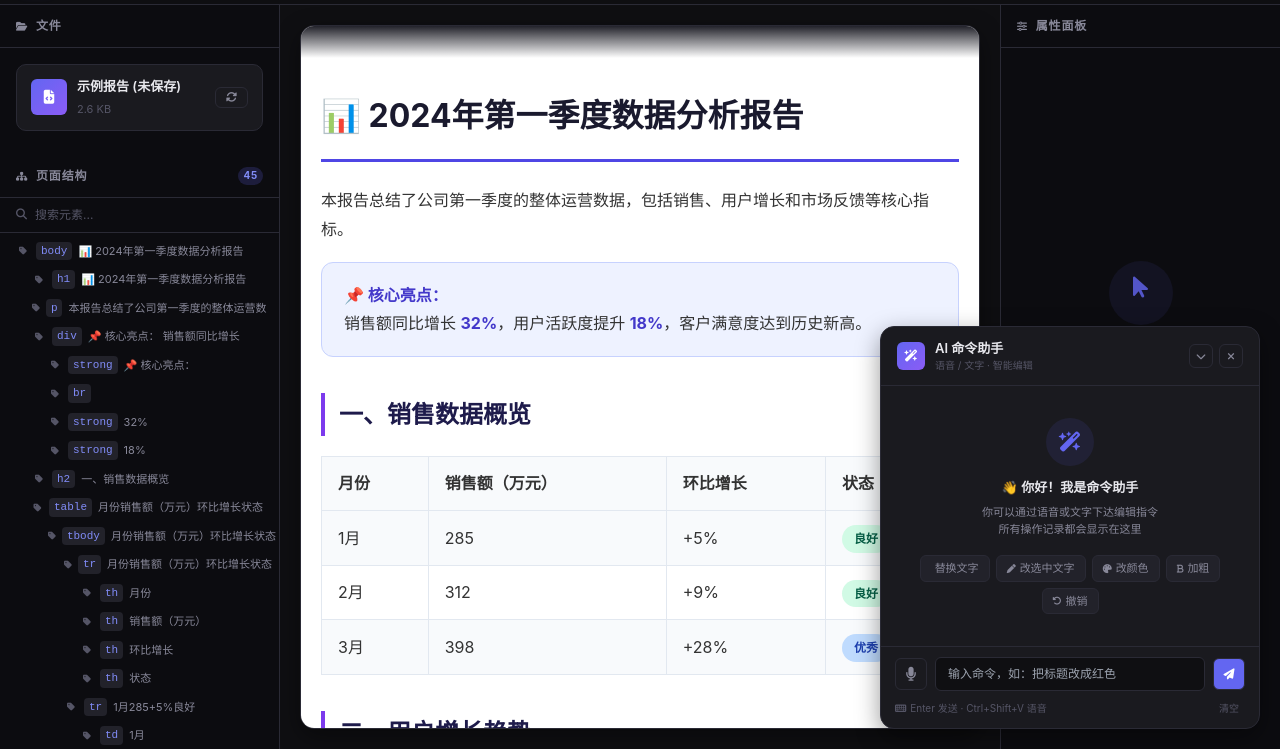
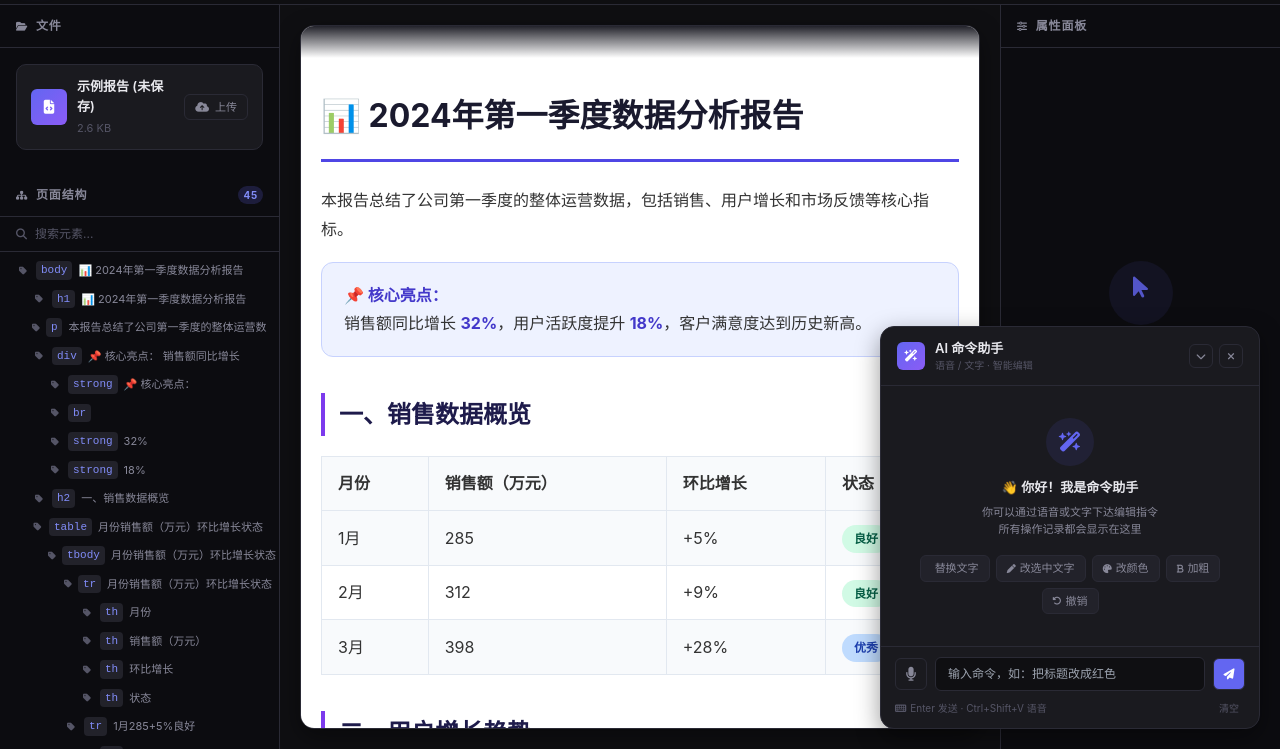
Before and after one commit to gloriagulei-design/html-editor, a website: page index.html in a window 1280 px wide. Shown: the part 51-800 px from the top of the page. Drawn offline with nearby package versions, Linux system fonts and the light colour scheme.

Commit message:
checkpoint: post-execution
--requestID=8001b925-b632-41fc-a67c-5cfa53536d02

```diff
--- a/index.html
+++ b/index.html
@@ -708,7 +708,7 @@
               <span class="file-name" id="file-name">report.html</span>
               <span class="file-size" id="file-size">12.5 KB</span>
             </div>
-            <button class="btn btn-ghost btn-sm" id="btn-replace"><i class="fas fa-rotate"></i></button>
+            <button class="btn btn-ghost btn-sm" id="btn-replace" title="上传新文件"><i class="fas fa-cloud-arrow-up"></i> 上传</button>
           </div>
         </div>
 
```
Also changed, not shown: preview_upload_btn.png (added).
